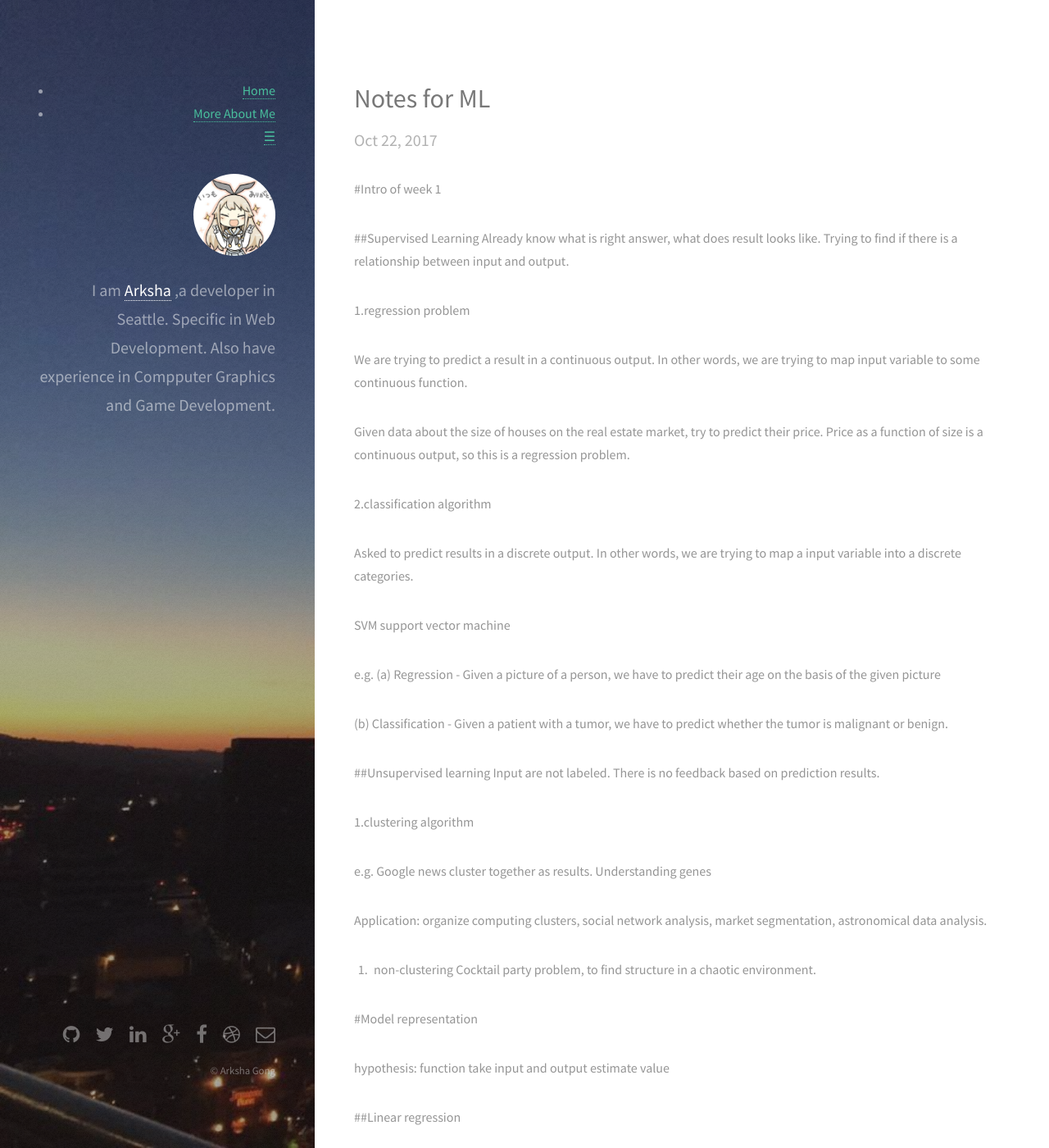
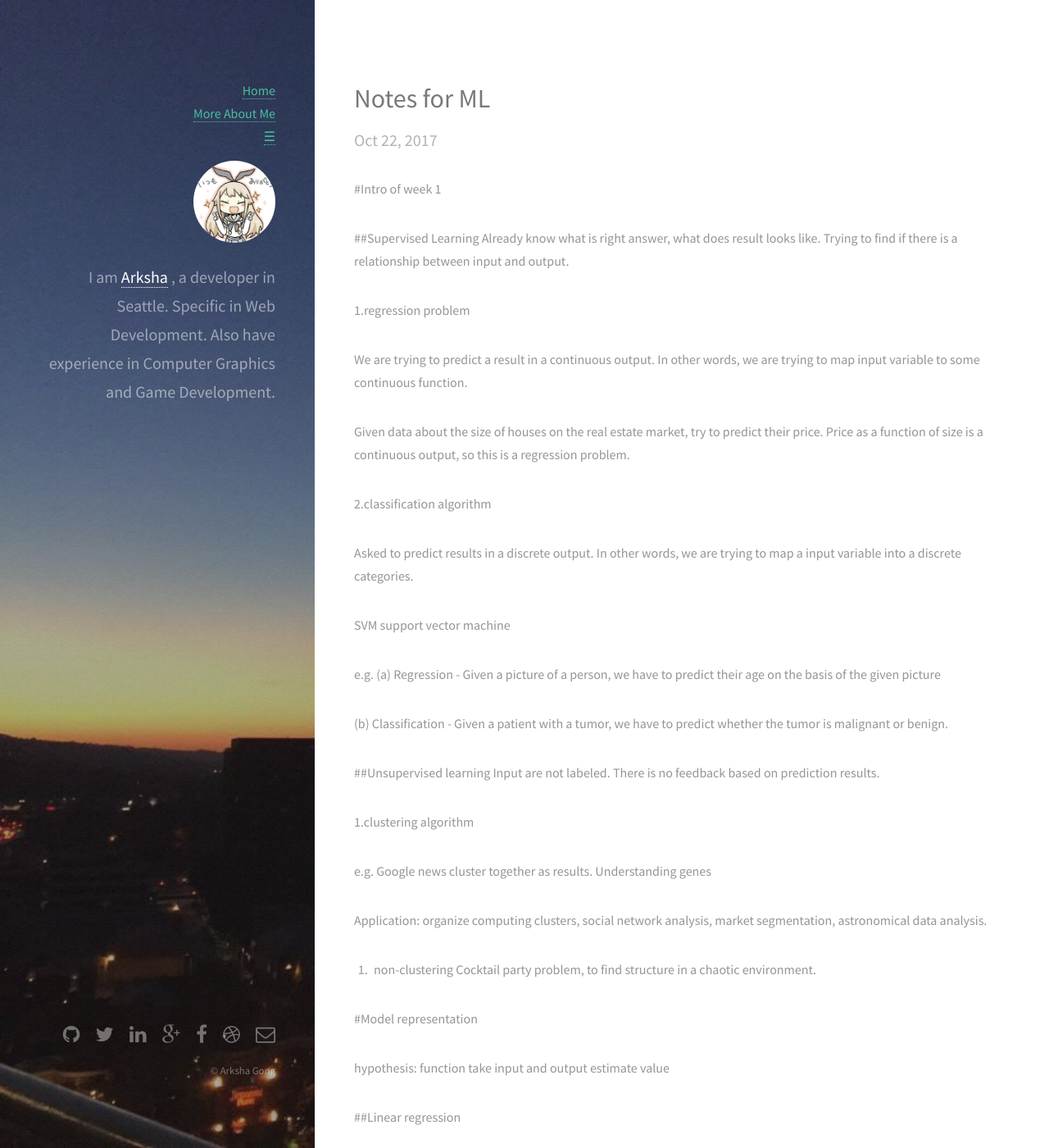
Before and after one commit to arksha/arksha.github.io, a Jekyll site: the page built from index.html, in a window 1280 px wide and 1400 px high. Shown: the whole window at 82% size. Built offline with Jekyll 4.4.1, drawn with Linux system fonts in a browser that asks for light colours; comment, search, counter and statistics services are not loaded.

Commit message:
fix css on menu and avatar

```diff
--- a/_layouts/default.html
+++ b/_layouts/default.html
@@ -53,19 +53,25 @@
 
 			<header id="header">
 				<div class="topmenu">
-					<ul class="menubar" id='menubarnav'>
-						<li><a href="/">Home</a></li>
-						<li><a href="/about.html">More About Me</a></li>
-						<div class="icon"><a id="javascript:void(0);" herf="#" onclick="clickFuction()">&#9776;</a></div>
 
-					</ul>
+						<section id="home-button"><a href="/">Home</a></section>
+						<section id="intro-button"><a href="/about.html">More About Me</a></section>
+						<section class="icon"><a id="javascript:void(0);" herf="#" onclick="clickFuction()">&#9776;</a></section>
+
+
 				</div>
-				<a href="#" class="image avatar"><img src="/images/avatar.jpg" alt="" /></a>
+				<div class="self-intro">
+					<section class="avatar">
+						<a href="#" class="image avatar"><img src="/images/avatar.jpg" alt=""/></a>
+					</section>
+					<section class="intro-text">
+						<h1>I am <strong><a href="/">Arksha</a></strong> , a developer in Seattle. Specific in Web Development. </br>
+							Also have experience in Computer Graphics and Game Development.
+						</h1>
+					</section>
 
-				<h1>I am <strong><a href="/">Arksha</a></strong> ,a developer in Seattle.<br/>
-				Specific in Web Development. Also have experience in Compputer Graphics and Game Development.<br/>
-				<br/><br/>
-				</h1>
+				</div>
+
 		  	</header>
 			<div class="contents">
 				{{content}}
--- a/css/style.css
+++ b/css/style.css
@@ -967,7 +967,7 @@
 		}
 
 		#header .image.avatar {
-			margin: 0 0 1em 0;
+			margin: 1em 0 1em 0;
 			width: 6.25em;
 		}
 
```
